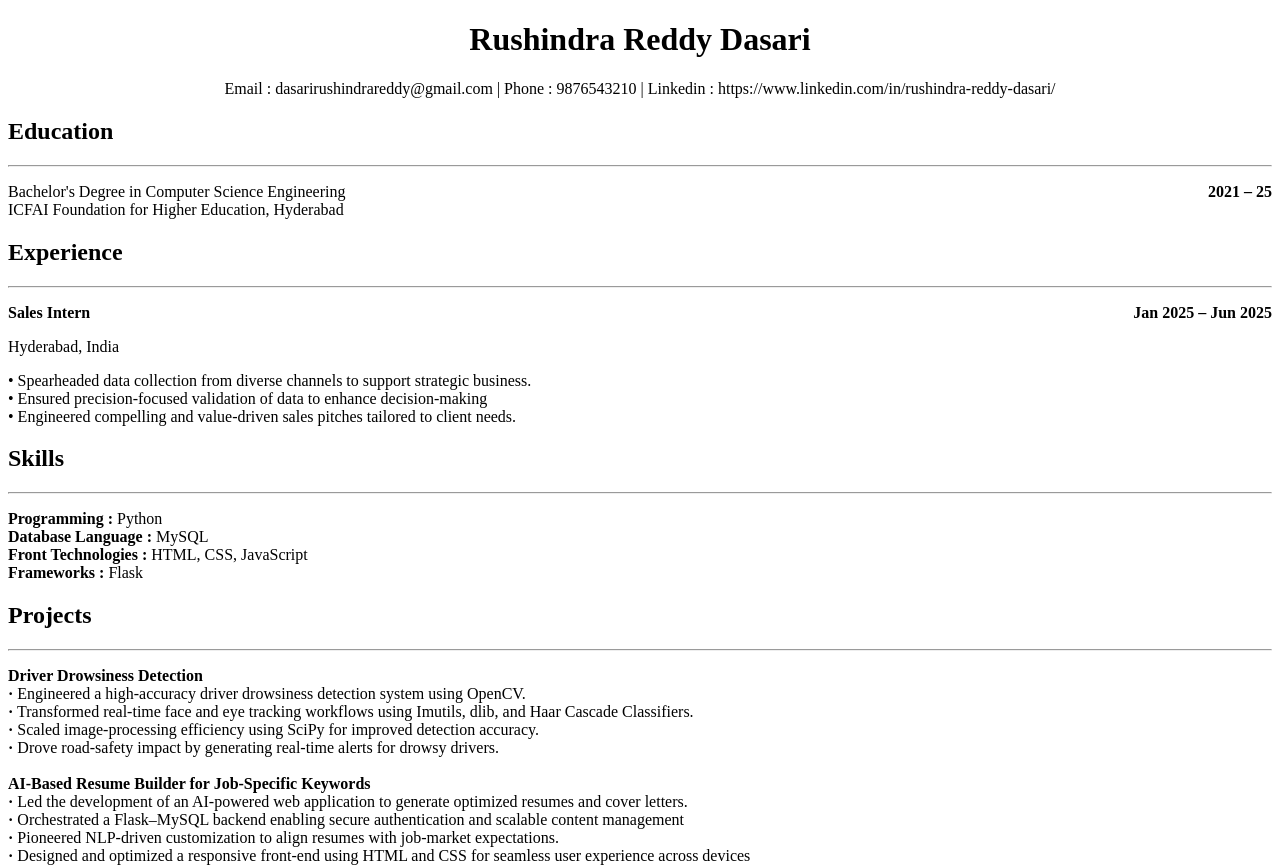
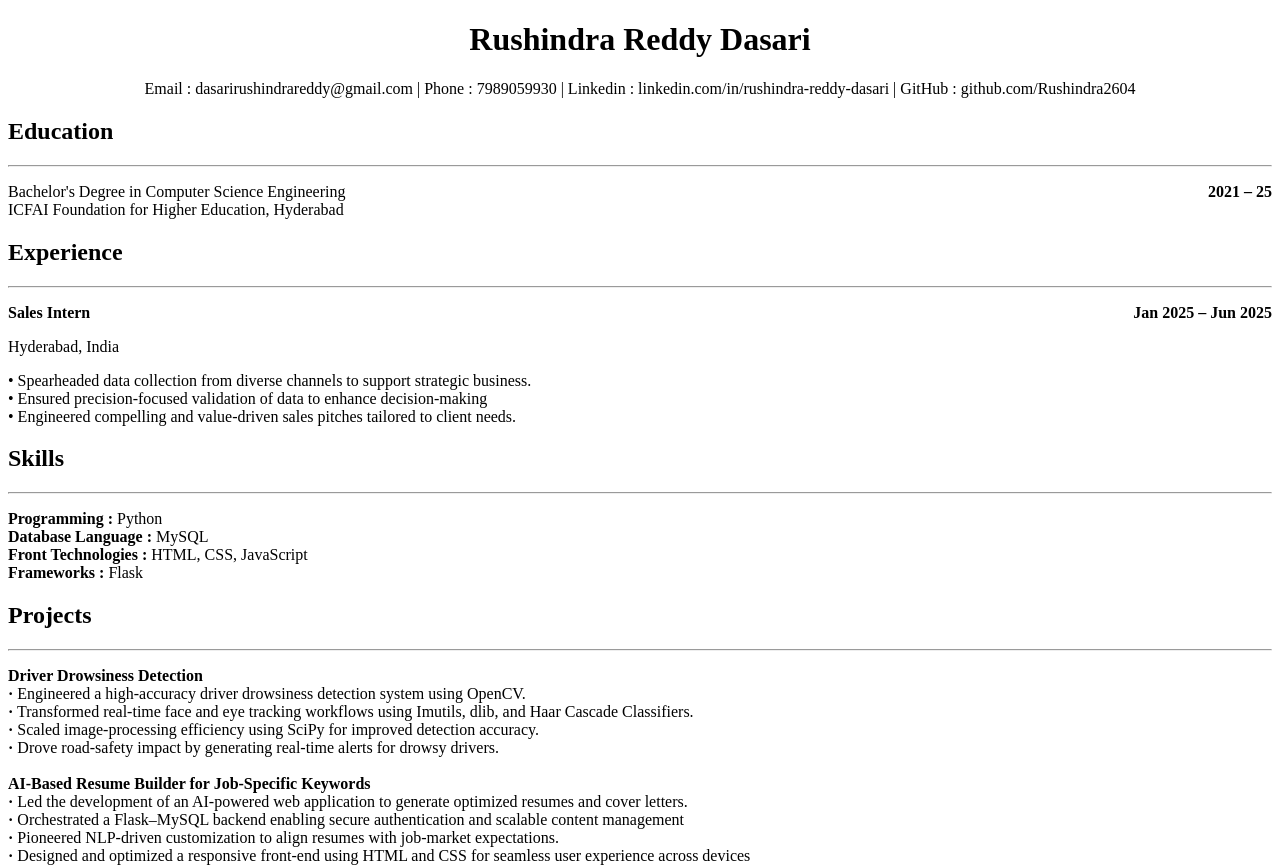
Before and after one commit to Rushindra2604/FrontEnd, a plain HTML site: page Resume.html in a window 1280 px wide. Shown: the top 868 px of the page. Drawn offline with Linux system fonts and the light colour scheme.

Commit message:
version3

```diff
--- a/Resume.html
+++ b/Resume.html
@@ -8,7 +8,7 @@
 <body>
     <h1 style="text-align: center;">Rushindra Reddy Dasari</h1>
     <p style="text-align: center;">
-        Email : dasarirushindrareddy@gmail.com  |  Phone : 9876543210  |  Linkedin : https://www.linkedin.com/in/rushindra-reddy-dasari/
+        Email : dasarirushindrareddy@gmail.com  |  Phone : 7989059930  |  Linkedin : linkedin.com/in/rushindra-reddy-dasari  |  GitHub : github.com/Rushindra2604
     </p>
 
     <h2>Education</h2>
```
Also changed, not shown: index.html (+1 -1 lines).
